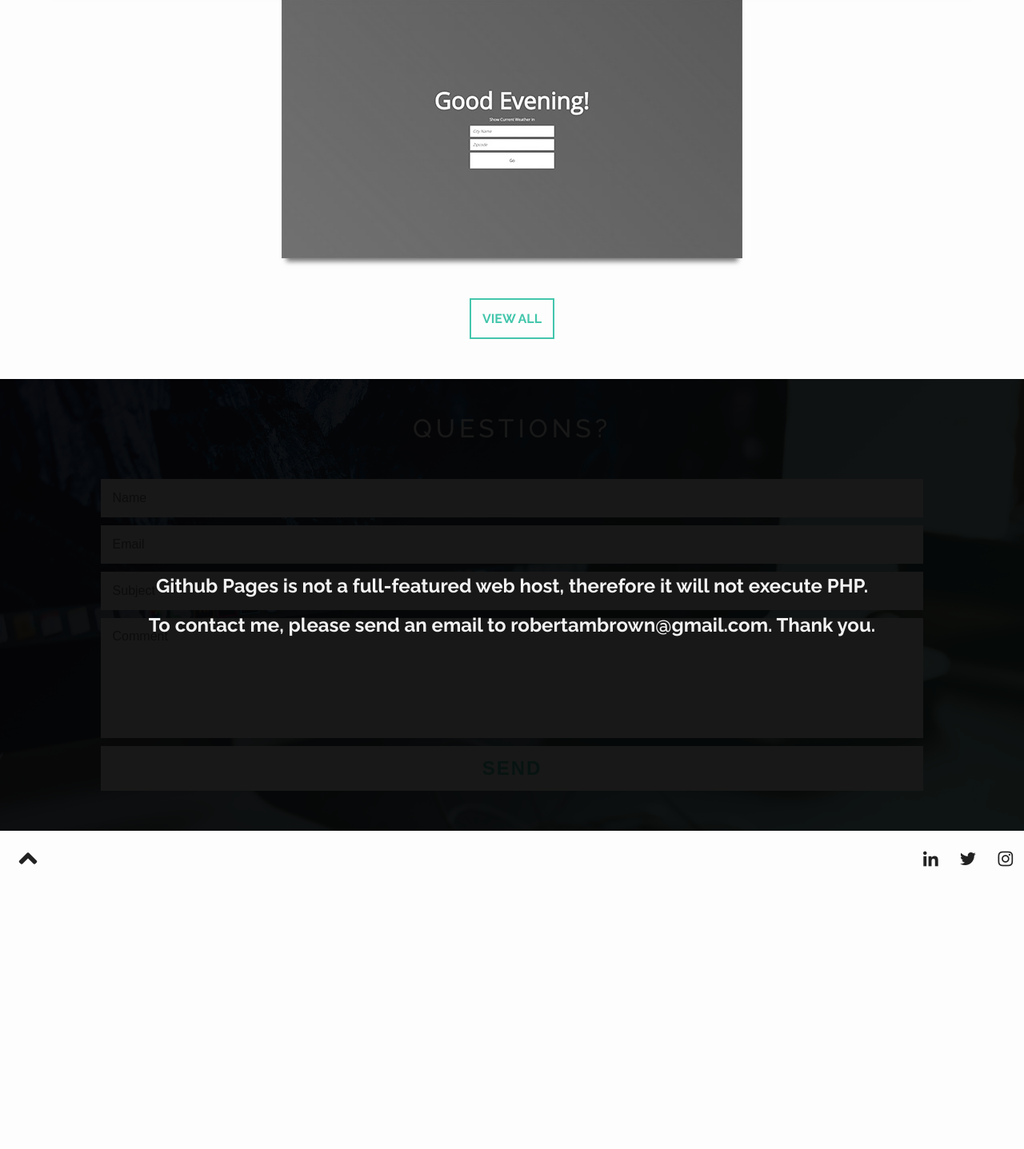
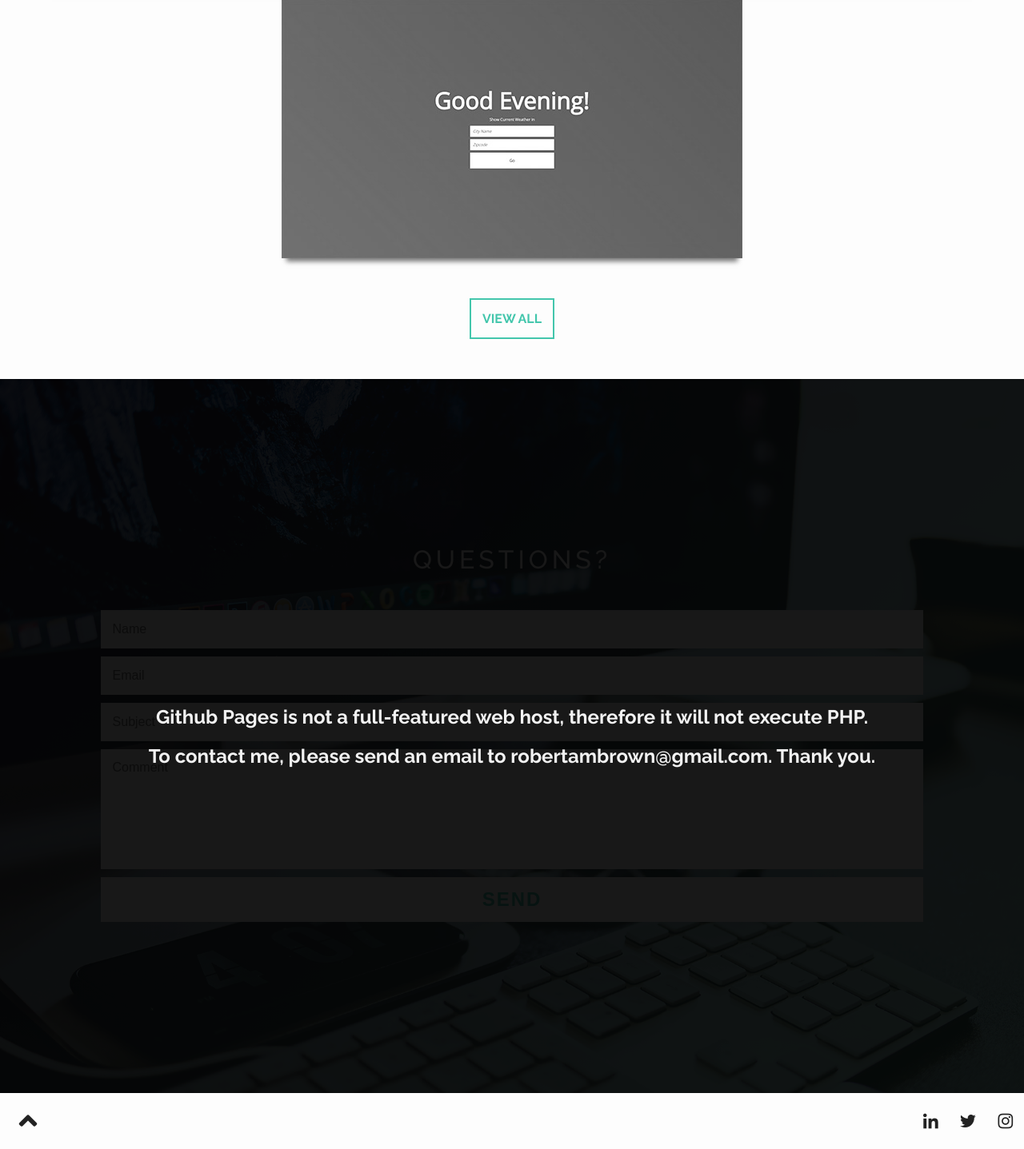
Before and after one commit to brownr0b/brownr0b.github.io, a PHP site: page / in a window 1280 px wide. Shown: the part 1845-3282 px from the top of the page at 80% size. Before the commit the page ends 2929 px from the top, so only its background shows below. Run offline with PHP 8.4, Linux system fonts and the light colour scheme; some libraries are stand-ins or nearby versions.

```diff
--- a/css/styles.css
+++ b/css/styles.css
@@ -99,7 +99,7 @@ body {
       flex-direction: column;
       -webkit-flex-direction: column; }
       body .overlay #homeSection .homeContent {
-        height: 100%;
+        height: 100vh;
         width: 100%;
         display: flex;
         justify-content: center;
@@ -332,7 +332,7 @@ body {
           max-width: 90%; }
       body .overlay #contact .contactContent {
         width: 100%;
-        height: 100%;
+        height: 100vh;
         background: linear-gradient(315deg, rgba(67, 198, 172, 0.4), rgba(25, 22, 84, 0.4));
         display: flex;
         justify-content: center;
--- a/sass/styles.scss
+++ b/sass/styles.scss
@@ -133,7 +133,7 @@ body{
       -webkit-flex-direction: column;
 
       .homeContent {
-        height: 100%;
+        height: 100vh;
         width:100%;
         display:flex;
         justify-content: center;
@@ -438,7 +438,7 @@ body{
 
       .contactContent{
         width: 100%;
-        height: 100%;
+        height: 100vh;
         background: linear-gradient(315deg, rgba(67,198,172, .4), rgba(25,22,84, .4));
         display:flex;
         justify-content: center;
```
Also changed, not shown: css/styles.min.css, 1 other file.
